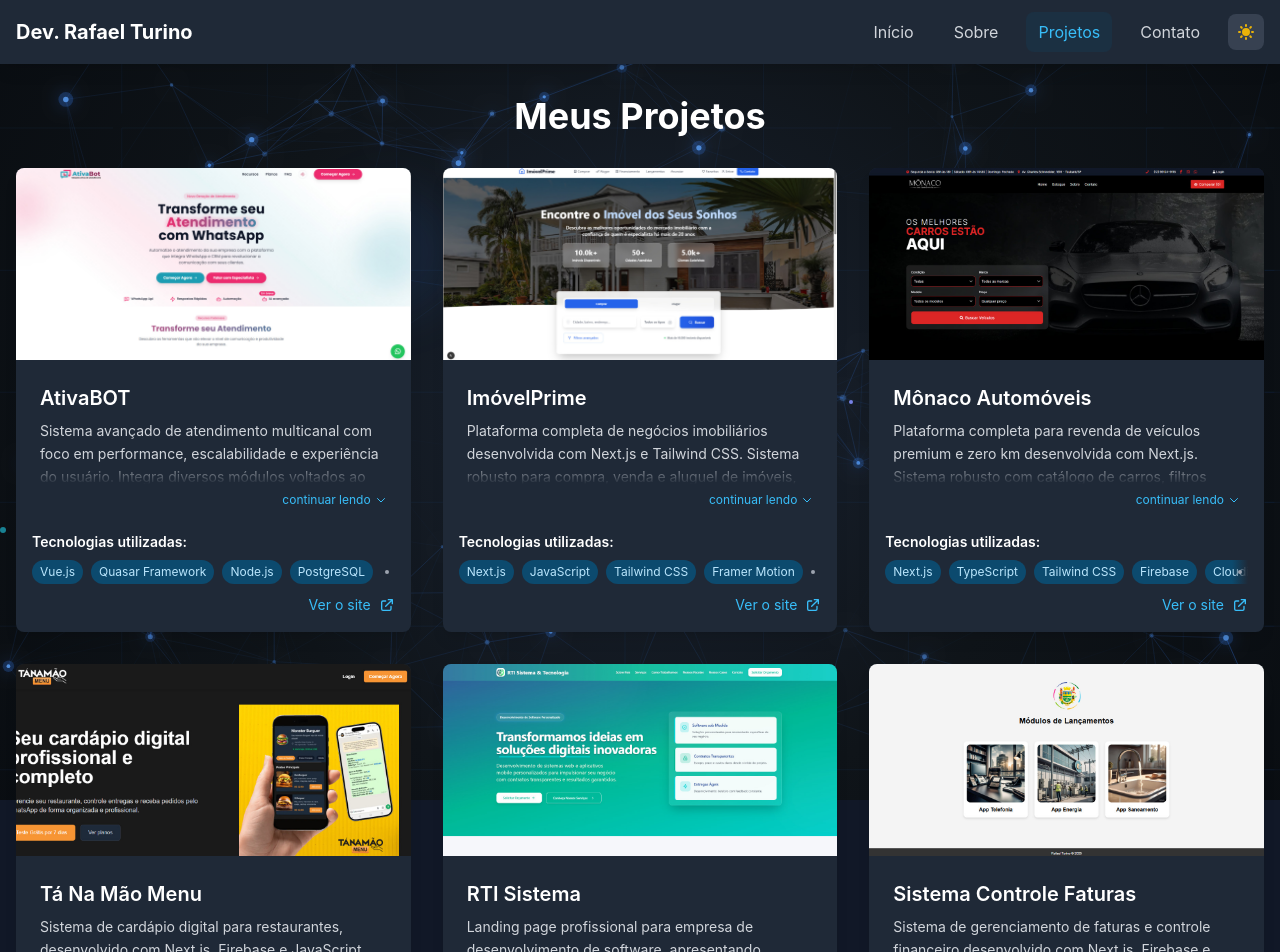
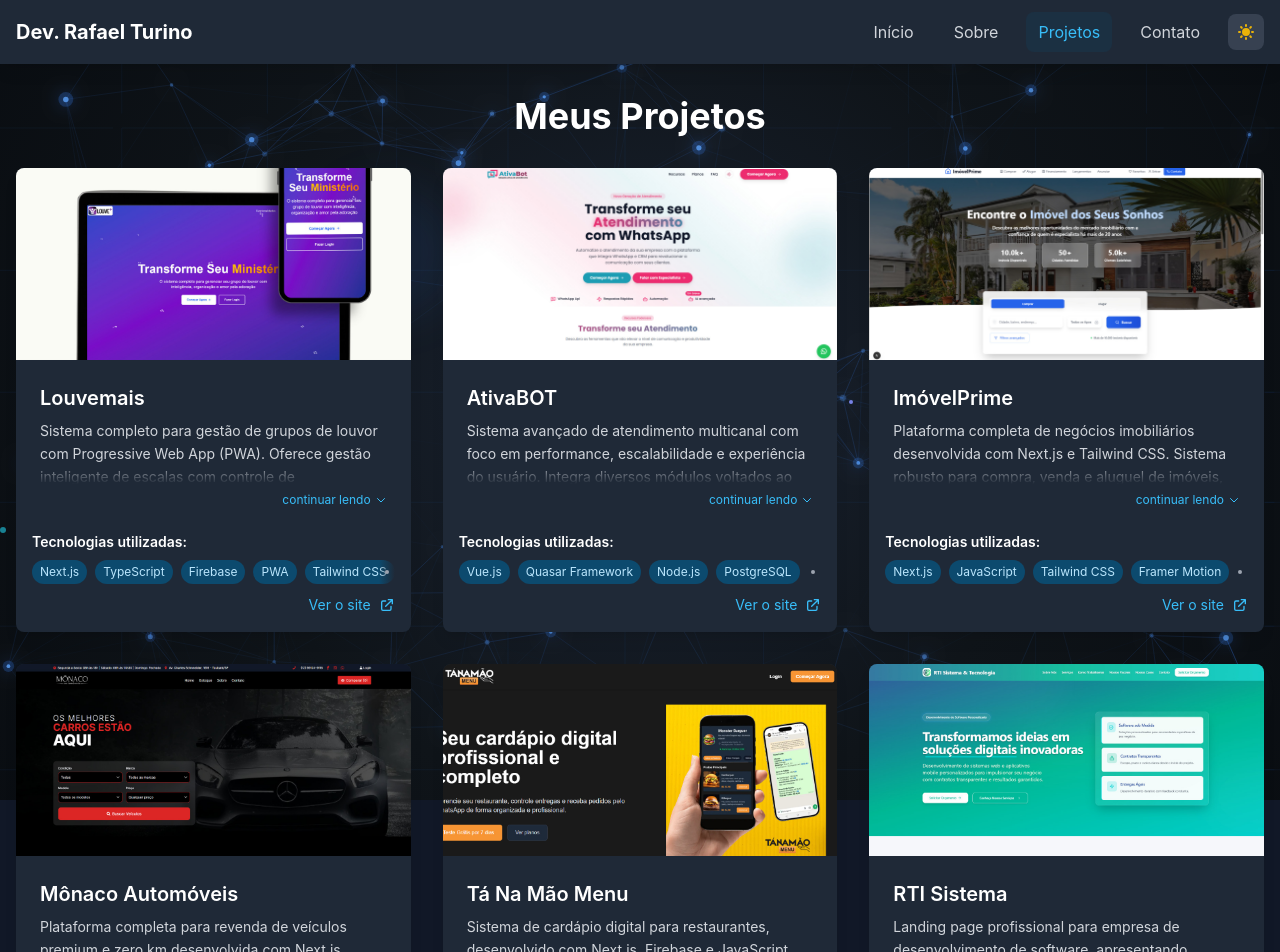
Before and after one commit to rafatu07/portifolio-rafael, a Next.js app: page /projetos in a window 1280 px wide. Shown: the top 952 px of the page. Built offline with nearby package versions, Linux system fonts and the light colour scheme.

Commit message:
Add novo projeto - Louvemais

```diff
--- a/src/pages/index.tsx
+++ b/src/pages/index.tsx
@@ -14,6 +14,11 @@
 const HomePage: NextPage = () => {
   const [showAllSkills, setShowAllSkills] = useState(false);
   const [isMobile, setIsMobile] = useState(false);
+  const [imageModal, setImageModal] = useState<{ isOpen: boolean; src: string; alt: string }>({
+    isOpen: false,
+    src: '',
+    alt: ''
+  });
 
   useEffect(() => {
     // Detecta se é dispositivo móvel quando o componente montar
@@ -98,26 +103,34 @@
   const projetosRecentes = [
     {
       id: 1,
+      titulo: 'Louvemais',
+      descricao: 'Sistema completo para gestão de grupos de louvor com PWA. Gestão de escalas, repertórios digitais e controle de equipe.',
+      imagem: '/projects/louvemais.jpeg',
+      link: 'https://grupolouvor-app.vercel.app/'
+    },
+    {
+      id: 2,
       titulo: 'AtivaBOT',
       descricao: 'Sistema de atendimento multicanal com dashboard interativo, painel para múltiplas conversas e chatbots, desenvolvido com Vue.js e Node.js.',
       imagem: '/projects/ativabot.jpeg',
       link: 'https://ativabot.com.br/'
     },
     {
-      id: 2,
+      id: 3,
       titulo: 'ImóvelPrime',
       descricao: 'Plataforma completa para compra, venda e aluguel de imóveis. Desenvolvido com Next.js e Tailwind CSS.',
       imagem: '/projects/imobiliaria.jpeg',
       link: 'https://imobiliaria-website.vercel.app/'
-    },
-    {
-      id: 3,
-      titulo: 'Mônaco Automóveis',
-      descricao: 'Plataforma completa para revenda de veículos premium e zero km desenvolvida com Next.js.',
-      imagem: '/projects/loja-carros.jpeg',
-      link: 'https://monacoautomoveis.com.br/'
     }
   ];
+
+  const openImageModal = (src: string, alt: string) => {
+    setImageModal({ isOpen: true, src, alt });
+  };
+
+  const closeImageModal = () => {
+    setImageModal({ isOpen: false, src: '', alt: '' });
+  };
 
   return (
     <>
@@ -327,15 +340,25 @@
                 className="bg-white dark:bg-gray-800 rounded-lg shadow-lg overflow-hidden"
                 variants={fadeInUp}
               >
-                <div className="relative h-48">
+                <div
+                  className="relative h-48 cursor-pointer group overflow-hidden"
+                  onClick={() => openImageModal(projeto.imagem, projeto.titulo)}
+                >
                   <NextImage
                     src={projeto.imagem}
                     alt={projeto.titulo}
                     fill
                     sizes="(max-width: 768px) 100vw, (max-width: 1200px) 50vw, 33vw"
-                    className="object-cover transition-transform duration-300 hover:scale-105"
+                    className="object-cover transition-all duration-300 group-hover:scale-110"
                     priority
                   />
+                  <div className="absolute inset-0 bg-black bg-opacity-0 group-hover:bg-opacity-20 transition-all duration-300 flex items-center justify-center">
+                    <div className="opacity-0 group-hover:opacity-100 transition-opacity duration-300 bg-white dark:bg-gray-800 rounded-full p-2 shadow-lg">
+                      <svg className="w-6 h-6 text-gray-600 dark:text-gray-300" fill="none" stroke="currentColor" viewBox="0 0 24 24">
+                        <path strokeLinecap="round" strokeLinejoin="round" strokeWidth={2} d="M21 21l-6-6m2-5a7 7 0 11-14 0 7 7 0 0114 0zM10 7v3m0 0v3m0-3h3m-3 0H7" />
+                      </svg>
+                    </div>
+                  </div>
                 </div>
                 <div className="p-6">
                   <h3 className="text-xl font-semibold mb-2">{projeto.titulo}</h3>
@@ -377,6 +400,34 @@
             </Link>
           </motion.div>
         </motion.section>
+        {/* Modal da Imagem */}
+        {imageModal.isOpen && (
+          <div
+            className="fixed inset-0 bg-black bg-opacity-75 z-50 flex items-center justify-center p-4"
+            onClick={closeImageModal}
+          >
+            <div className="relative max-w-4xl max-h-full">
+              <button
+                onClick={closeImageModal}
+                className="absolute -top-10 right-0 text-white hover:text-gray-300 transition-colors"
+                aria-label="Fechar modal"
+              >
+                <svg className="w-8 h-8" fill="none" stroke="currentColor" viewBox="0 0 24 24">
+                  <path strokeLinecap="round" strokeLinejoin="round" strokeWidth={2} d="M6 18L18 6M6 6l12 12" />
+                </svg>
+              </button>
+              <NextImage
+                src={imageModal.src}
+                alt={imageModal.alt}
+                width={800}
+                height={600}
+                className="max-w-full max-h-full object-contain rounded-lg shadow-2xl"
+                quality={100}
+              />
+              <p className="text-white text-center mt-2 text-sm">{imageModal.alt}</p>
+            </div>
+          </div>
+        )}
       </main>
       <Packages />
       <WhatsAppButton />
--- a/src/pages/projetos.tsx
+++ b/src/pages/projetos.tsx
@@ -8,6 +8,14 @@
 const projetos = [
   {
     id: 1,
+    titulo: 'Louvemais',
+    descricao: 'Sistema completo para gestão de grupos de louvor com Progressive Web App (PWA). Oferece gestão inteligente de escalas com controle de disponibilidade e confirmação automática, repertórios digitais organizados, gerenciamento completo de equipe com permissões, controle de indisponibilidade dos integrantes, notificações via WhatsApp, relatórios personalizados e interface 100% responsiva. Desenvolvido com foco na experiência mobile-first para líderes de louvor e suas equipes.',
+    imagem: '/projects/louvemais.jpeg',
+    tecnologias: ['Next.js', 'TypeScript', 'Firebase', 'PWA', 'Tailwind CSS'],
+    link: 'https://grupolouvor-app.vercel.app/'
+  },
+  {
+    id: 2,
     titulo: 'AtivaBOT',
     descricao: 'Sistema avançado de atendimento multicanal com foco em performance, escalabilidade e experiência do usuário. Integra diversos módulos voltados ao suporte técnico e comercial via canais digitais, com dashboard interativo de métricas em tempo real, painel de atendimento com suporte a múltiplas conversas, templates, etiquetas, mensagens rápidas, Kanban de atendimento, gerenciamento de usuários e permissões, relatórios personalizados e administração de chatbots. Interface 100% responsiva e acessível.',
     imagem: '/projects/ativabot.jpeg',
@@ -15,7 +23,7 @@
     link: 'https://ativabot.com.br/'
   },
   {
-    id: 2,
+    id: 3,
     titulo: 'ImóvelPrime',
     descricao: 'Plataforma completa de negócios imobiliários desenvolvida com Next.js e Tailwind CSS. Sistema robusto para compra, venda e aluguel de imóveis, com mais de 10.000 propriedades disponíveis, filtros avançados, sistema de favoritos e gestão completa de propriedades.',
     imagem: '/projects/imobiliaria.jpeg',
@@ -23,7 +31,7 @@
     link: 'https://imobiliaria-website.vercel.app/'
   },
   {
-    id: 3,
+    id: 4,
     titulo: 'Mônaco Automóveis',
     descricao: 'Plataforma completa para revenda de veículos premium e zero km desenvolvida com Next.js. Sistema robusto com catálogo de carros, filtros avançados, sistema de comparação, depoimentos de clientes e formulário de contato. Integração com Firebase para gerenciamento de dados e Cloudinary para otimização de imagens.',
     imagem: '/projects/loja-carros.jpeg',
@@ -31,7 +39,7 @@
     link: 'https://monacoautomoveis.com.br/'
   },
   {
-    id: 4,
+    id: 5,
     titulo: 'Tá Na Mão Menu',
     descricao: 'Sistema de cardápio digital para restaurantes, desenvolvido com Next.js, Firebase e JavaScript. Permite que os clientes visualizem o cardápio, façam pedidos em tempo real.',
     imagem: '/projects/tanamaomenu-logo.jpeg',
@@ -39,7 +47,7 @@
     link: 'https://www.tanamaomenu.com.br/'
   },
   {
-    id: 5,
+    id: 6,
     titulo: 'RTI Sistema',
     descricao: 'Landing page profissional para empresa de desenvolvimento de software, apresentando serviços, soluções e diferenciais da empresa. Desenvolvida com foco em performance e experiência do usuário.',
     imagem: '/projects/rtisistema-logo.jpeg',
@@ -47,7 +55,7 @@
     link: 'https://www.rtisistema.com.br/'
   },
   {
-    id: 6,
+    id: 7,
     titulo: 'Sistema Controle Faturas',
     descricao: 'Sistema de gerenciamento de faturas e controle financeiro desenvolvido com Next.js, Firebase e JavaScript. Permite o cadastro, controle e acompanhamento de faturas, além de gerar relatórios financeiros.',
     imagem: '/projects/sistema-controlefaturas.jpeg',
@@ -55,7 +63,7 @@
     link: 'https://menu-modulos.vercel.app/'
   },
   {
-    id: 7,
+    id: 8,
     titulo: 'Loja Contém Amor',
     descricao: 'Landing page desenvolvido com Next.js e Tailwind CSS, focado em produtos artesanais e personalizados.',
     imagem: '/projects/lojacontemamor-logo.jpeg',
@@ -67,6 +75,11 @@
 const ProjetosPage: NextPage = () => {
   const [expandedCards, setExpandedCards] = useState<Record<number, boolean>>({});
   const [paginaAtual, setPaginaAtual] = useState(1);
+  const [imageModal, setImageModal] = useState<{ isOpen: boolean; src: string; alt: string }>({
+    isOpen: false,
+    src: '',
+    alt: ''
+  });
   const projetosPorPagina = 6;
 
   // Calcular número total de páginas
@@ -122,6 +135,14 @@
     }
   };
 
+  const openImageModal = (src: string, alt: string) => {
+    setImageModal({ isOpen: true, src, alt });
+  };
+
+  const closeImageModal = () => {
+    setImageModal({ isOpen: false, src: '', alt: '' });
+  };
+
   return (
     <>
       <Head>
@@ -157,15 +178,25 @@
                 className="bg-white dark:bg-gray-800 rounded-lg shadow-lg overflow-hidden flex flex-col relative"
                 variants={fadeInUp}
               >
-                <div className="relative h-48">
+                <div
+                  className="relative h-48 cursor-pointer group overflow-hidden"
+                  onClick={() => openImageModal(projeto.imagem, projeto.titulo)}
+                >
                   <Image
                     src={projeto.imagem}
                     alt={projeto.titulo}
                     fill
                     sizes="(max-width: 768px) 100vw, (max-width: 1200px) 50vw, 33vw"
-                    className="object-cover transition-transform duration-300 hover:scale-105"
+                    className="object-cover transition-all duration-300 group-hover:scale-110"
                     priority={projeto.id === 1}
                   />
+                  <div className="absolute inset-0 bg-black bg-opacity-0 group-hover:bg-opacity-20 transition-all duration-300 flex items-center justify-center">
+                    <div className="opacity-0 group-hover:opacity-100 transition-opacity duration-300 bg-white dark:bg-gray-800 rounded-full p-2 shadow-lg">
+                      <svg className="w-6 h-6 text-gray-600 dark:text-gray-300" fill="none" stroke="currentColor" viewBox="0 0 24 24">
+                        <path strokeLinecap="round" strokeLinejoin="round" strokeWidth={2} d="M21 21l-6-6m2-5a7 7 0 11-14 0 7 7 0 0114 0zM10 7v3m0 0v3m0-3h3m-3 0H7" />
+                      </svg>
+                    </div>
+                  </div>
                 </div>
                 <div className={`p-6 flex flex-col ${isExpanded ? 'pb-40' : 'pb-28'}`}>
                   <h2 className="text-xl font-semibold mb-2">{projeto.titulo}</h2>
@@ -298,6 +329,35 @@
             </nav>
           </div>
         )}
+
+        {/* Modal da Imagem */}
+        {imageModal.isOpen && (
+          <div
+            className="fixed inset-0 bg-black bg-opacity-75 z-50 flex items-center justify-center p-4"
+            onClick={closeImageModal}
+          >
+            <div className="relative max-w-4xl max-h-full">
+              <button
+                onClick={closeImageModal}
+                className="absolute -top-10 right-0 text-white hover:text-gray-300 transition-colors"
+                aria-label="Fechar modal"
+              >
+                <svg className="w-8 h-8" fill="none" stroke="currentColor" viewBox="0 0 24 24">
+                  <path strokeLinecap="round" strokeLinejoin="round" strokeWidth={2} d="M6 18L18 6M6 6l12 12" />
+                </svg>
+              </button>
+              <Image
+                src={imageModal.src}
+                alt={imageModal.alt}
+                width={800}
+                height={600}
+                className="max-w-full max-h-full object-contain rounded-lg shadow-2xl"
+                quality={100}
+              />
+              <p className="text-white text-center mt-2 text-sm">{imageModal.alt}</p>
+            </div>
+          </div>
+        )}
       </main>
     </>
   );
```
Also changed, not shown: public/projects/louvemais.jpeg (added).
